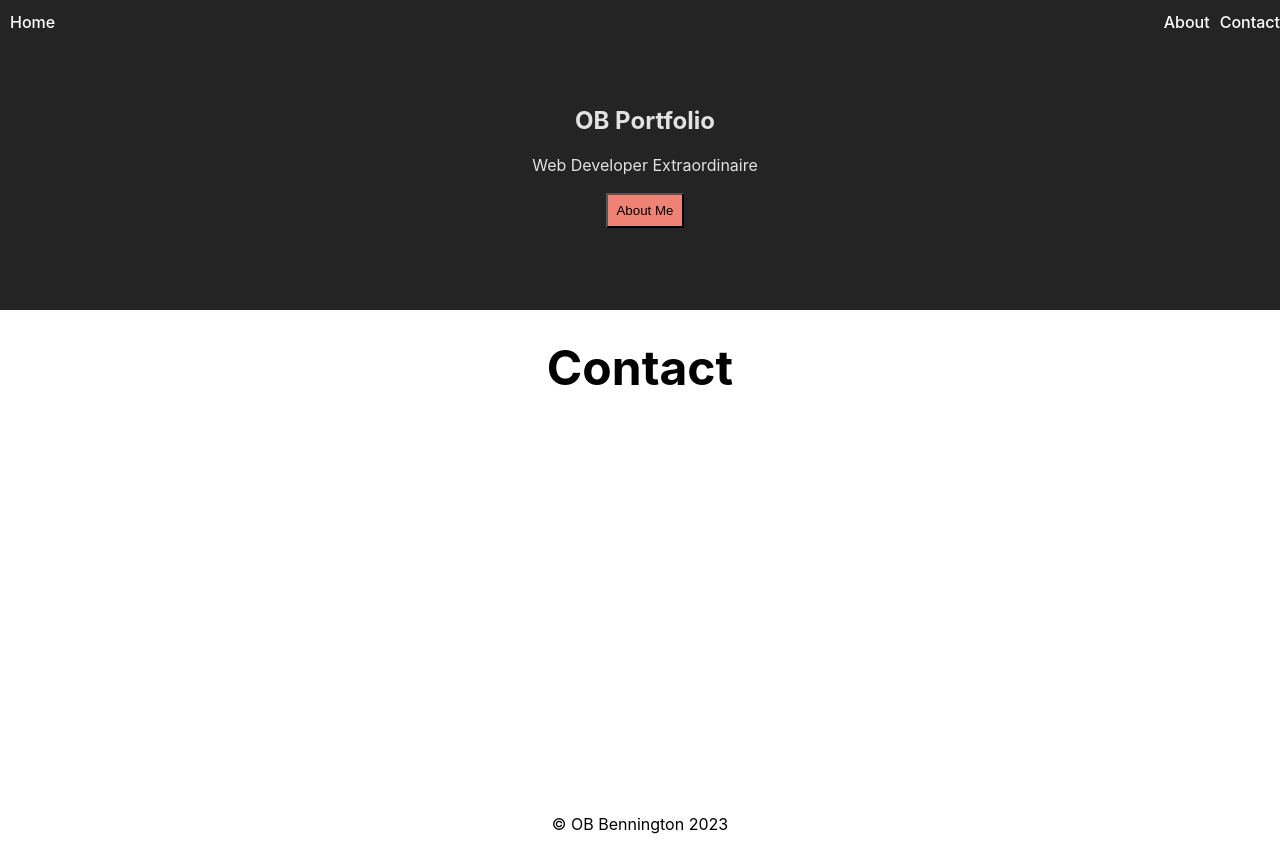
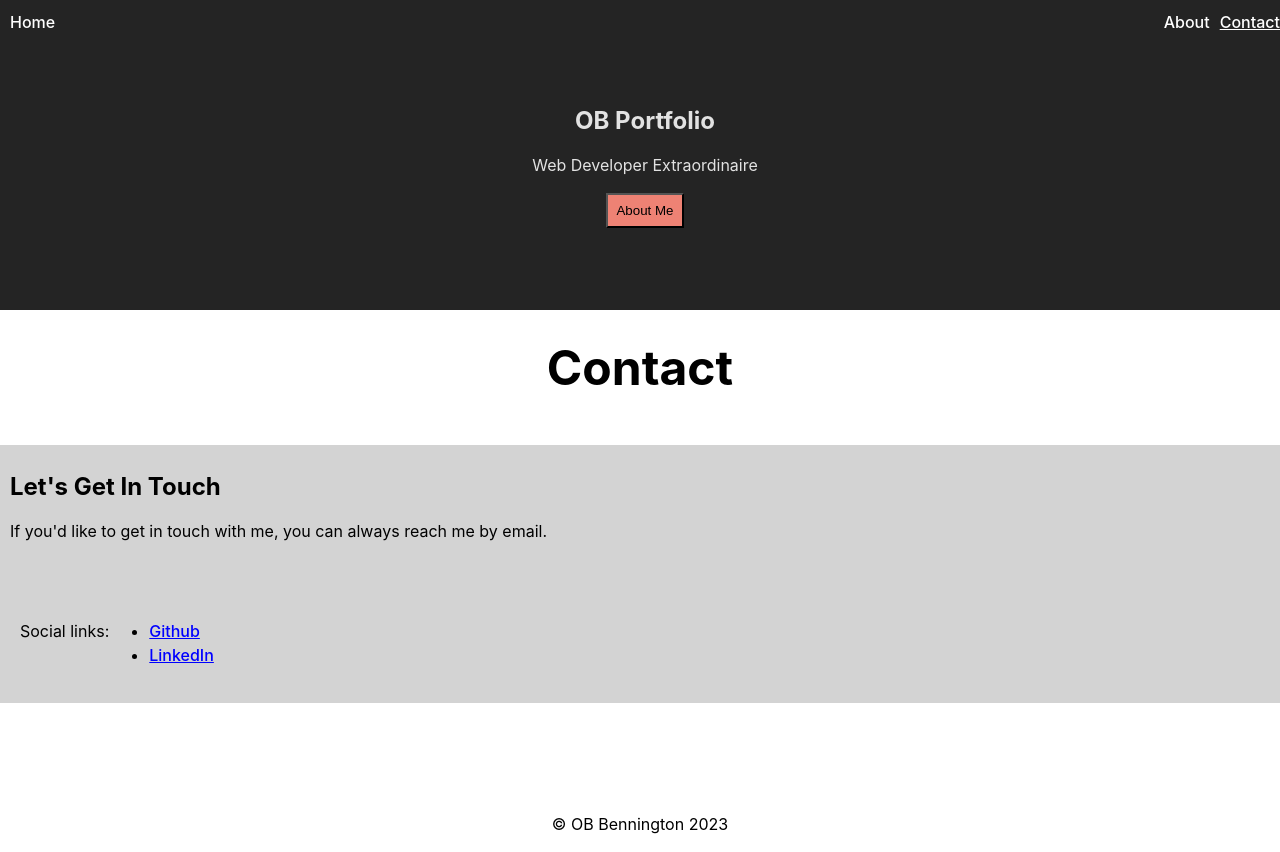
Before and after one commit to Oliviabenn/mmc6145-1-1-bennington-o, a React (Vite) app: page /contact in a window 1280 px wide. Built offline with nearby package versions, Linux system fonts and the light colour scheme.

Commit message:
indentify active page

```diff
--- a/src/components/header.jsx
+++ b/src/components/header.jsx
@@ -1,13 +1,15 @@
-import { Link } from 'react-router-dom'
+import { Link, useLocation } from 'react-router-dom'
 
 export default function Header() {
+const location= useLocation();
+
     return (
         <header>
             <nav>
-                <Link to="/">Home</Link>
+                <Link to="/" className={location.pathname === "/" ? 'active' : ''}>Home</Link>
                 <div>
-                    <Link to="/about">About</Link>
-                    <Link to="/contact">Contact</Link>
+                    <Link to="/about" className={location.pathname === "/about" ? 'active' : ''}>About</Link>
+                    <Link to="/contact" className={location.pathname === "/contact" ? 'active' : ''}>Contact</Link>
                 </div>
             </nav>
                <div className="info">
--- a/src/pages/about.jsx
+++ b/src/pages/about.jsx
@@ -1,9 +1,9 @@
 
-import styles from './about.module.css'
 
 const About = () => {
+
     return (
-        <div className="about">
+        <div className="page">
             <h1>About me</h1>
             <div >
                 <p>Lorem ipsum dolor sit amet consectetur adipisicing elit. Voluptates enim id eos cum alias facilis obcaecati doloribus iusto recusandae, rem, ducimus molestiae minima quibusdam nesciunt, dolore dolorum consequuntur eligendi! Suscipit, iure iste. Nobis quia dignissimos voluptates voluptate similique repudiandae distinctio magnam necessitatibus reiciendis, corporis porro delectus illo, culpa sit qui cupiditate odio aut est sapiente doloremque perspiciatis dicta. Iste similique fugit eligendi, minus ad quibusdam cupiditate numquam tenetur voluptatum voluptas provident ipsa facere modi non consequuntur repellat distinctio placeat itaque animi nesciunt harum error. Numquam voluptates porro odio. Obcaecati laborum veniam rerum delectus expedita iure quam asperiores fuga. Odit, error!</p>
--- a/src/pages/contact.jsx
+++ b/src/pages/contact.jsx
@@ -3,13 +3,13 @@ import { Link } from "react-router-dom";
 
 const Contact = () => {
     return (
-        <div className="contact">
+        <div className="page">
             <h1>Contact</h1>
             <div>
                 <h2>Let's Get In Touch</h2>
                 <p>If you'd like to get in touch with me, you can always reach me by email.</p>
-                <div>
-                    <p></p>
+                <div className="social">
+                    <p>Social links:</p>
                     <ul>
                         <li><Link to="#">Github</Link></li>
                         <li><Link to="#">LinkedIn</Link></li>
--- a/src/styles/globalStyle.css
+++ b/src/styles/globalStyle.css
@@ -81,9 +81,21 @@ button{
   left: 50%;
   transform: translateX(-50%);
 }
-.about div{
+.page div{
   background-color: lightgrey;
   margin-top: 50px;
+  color: black;
+  padding: 10px;
+}
+.social{
+  display: flex;
+}
+.social a{
+  color: blue;
+  text-decoration: underline;
+}
+.active{
+  text-decoration: underline;
 }
 footer{
   color: black;
```
